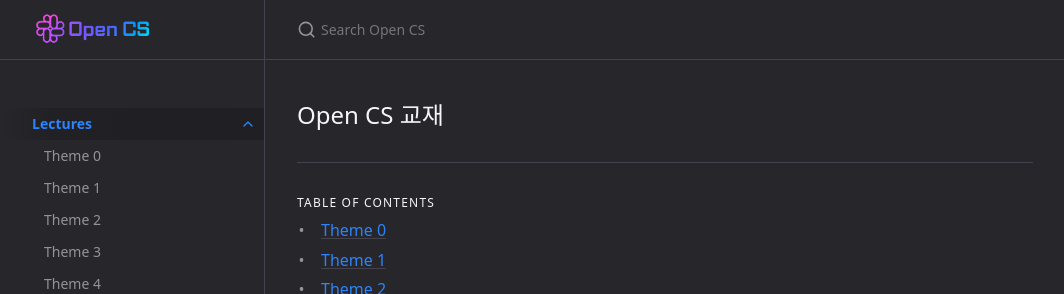
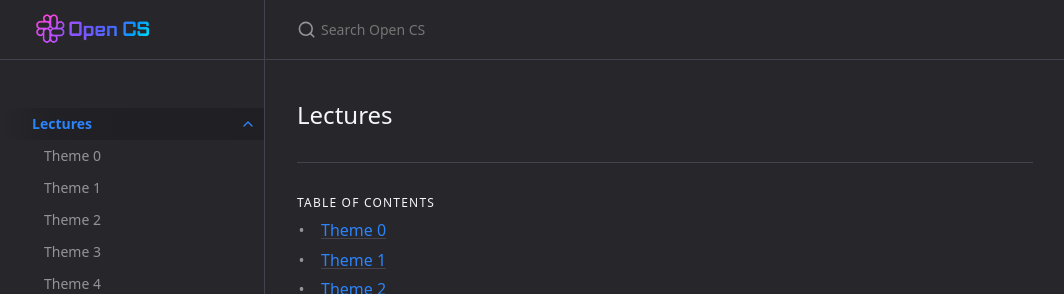
Before and after one commit to OpenCS-ksa/opencs-ksa.github.io, a Jekyll site: the page built from docs/Lectures/lecture_head.md, in a window 1280 px wide. Shown: the top 294 px of the page, without its empty margins (107-1171 px from the left). Built offline with Jekyll 4.4.1, drawn with Linux system fonts in a browser that asks for light colours.

Commit message:
Update lecture_head.md

```diff
--- a/docs/Lectures/lecture_head.md
+++ b/docs/Lectures/lecture_head.md
@@ -6,6 +6,6 @@ has_children: true
 permalink: docs/Lectures
 ---
 
-# Open CS 교재
+# Lectures
 {: .no_toc }
 {: .fs-6 .fw-300 }
```
